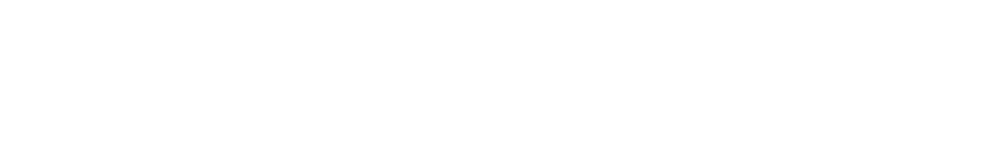
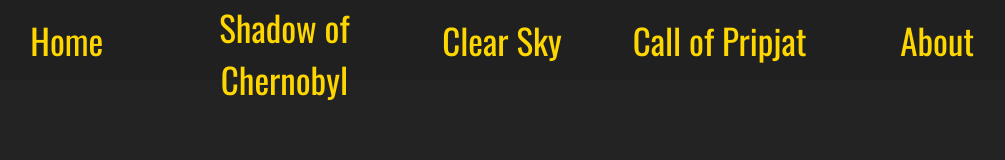
Before and after one commit to MilanRijks/voorbeeld, a plain HTML site: page PO/index.html in a window 1280 px wide. Shown: the whole page, without its empty margins (138-1143 px from the left). Drawn offline with nearby package versions, Linux system fonts and the light colour scheme.

Commit message:
cheeki breeki iv damke

```diff
--- a/PO/CSS/vsauce.css
+++ b/PO/CSS/vsauce.css
@@ -1,9 +1,41 @@
 body, html {
     width: 100%;
     height: 100%;
+    background-color: rgb(26, 25, 25);
+    margin: 0px;
 }
-.countana {
-    width: 80%;
-    height: 90%;
-    background-color: black;
+#countana {
+    width: 85%;
+    height: 100%;
+    background-color: rgb(36, 35, 35);
+    color:gold;
+    left: 7.5%;
+    position: relative;
+    text-align: center;
+    font-family: 'Oswald', sans-serif;
 }
+.menu {
+    width: 100%;
+    height: 10%;
+    background-color:rgb(32, 32, 32);
+    display: flex;
+}
+.button {
+    background-color:rgb(32, 32, 32);
+    width: 20%;
+    height: 100%;
+    transition-duration: 0.4s;
+    border: none;
+    color: gold;
+    font-family: 'Oswald', sans-serif;
+    font-size: 35px;
+    cursor: pointer;
+    display: inline-block;
+}
+.button:hover {
+    background-color: rgb(36, 35, 35);
+}
+a {
+    width: 20%;
+    height: 100%;
+}
--- a/PO/index.html
+++ b/PO/index.html
@@ -1,11 +1,20 @@
 <!DOCTYPE html>
 <html lang="nl">
     <head>
-        <link href='CSS/vsauce.css' type="text/css" rel="stylesheet">
+        <link href="CSS/vsauce.css" type="text/css" rel="stylesheet">
+        <link href="https://fonts.googleapis.com/css2?family=Oswald&display=swap" rel="stylesheet">
         <meta charset="UTF-8">
+        <title>S.t.a.l.k.e.r.</title>
     </head>
     <body>
         <div id="countana">
+            <div class="menu">
+                <button class="button" type="button">Home</button>
+                <button class="button" type="button">Shadow of Chernobyl</button>
+                <button class="button" type="button">Clear Sky</button>
+                <button class="button" type="button">Call of Pripjat</button>
+                <button class="button" type="button">About</button>
+            </div>
 
         </div>
     </body>
```
Also changed, not shown: 1 other file.
